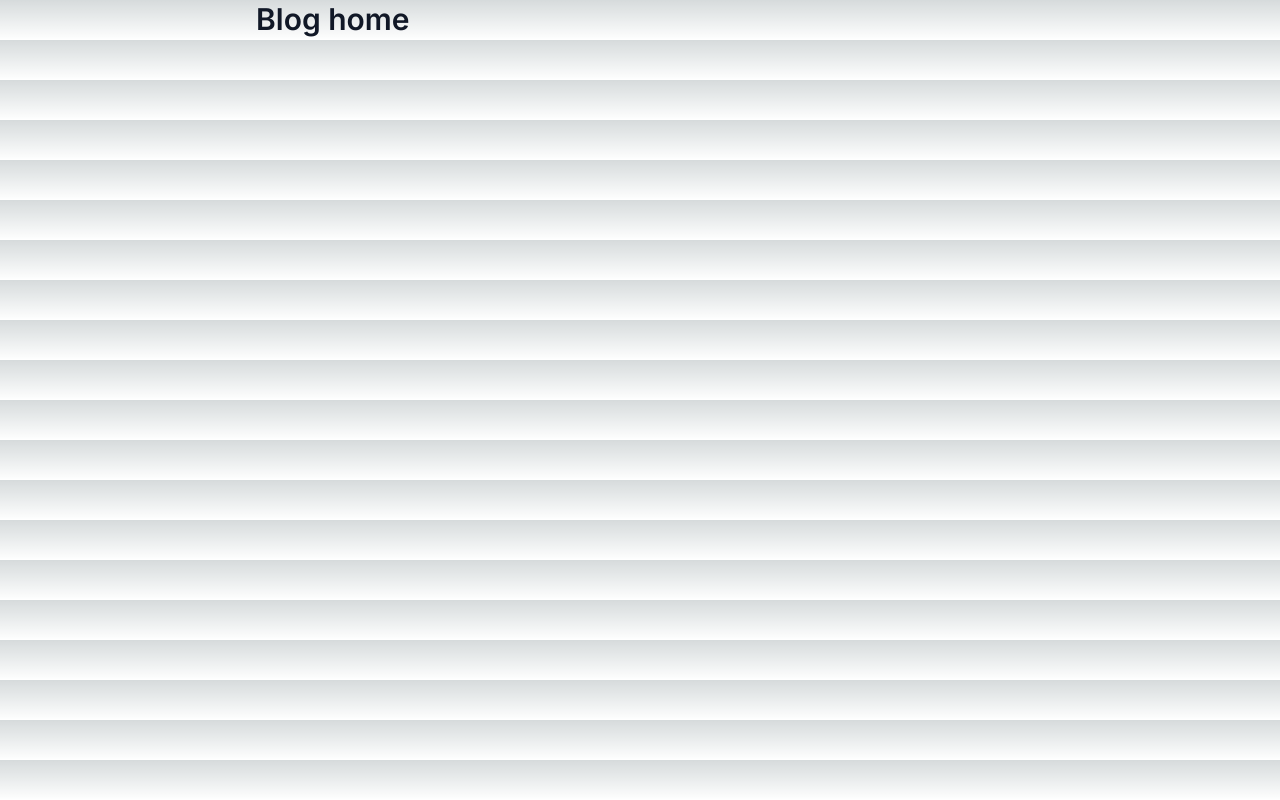
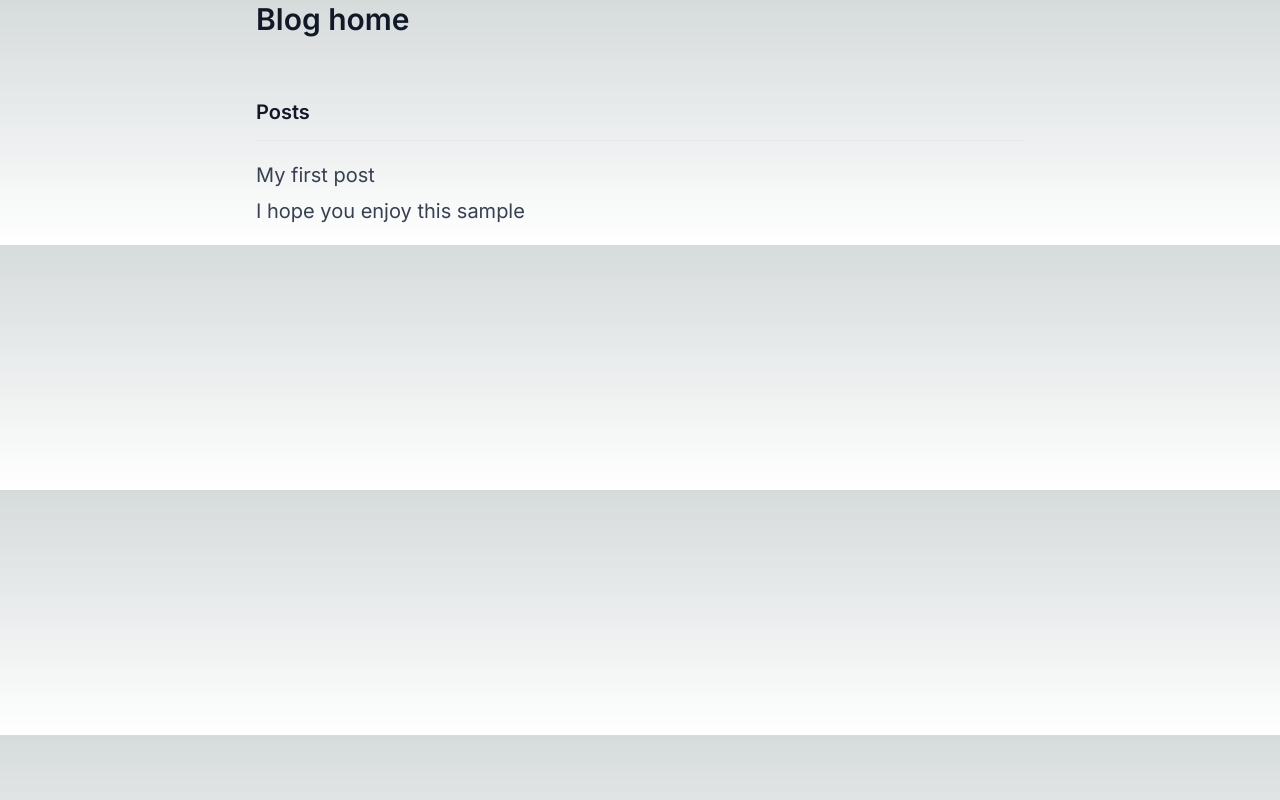
Before and after one commit to zghost10/Blog-Template-Next, a Next.js app: page / in a window 1280 px wide. Built offline with nearby package versions, Linux system fonts and the light colour scheme.

Commit message:
feat: simply adds a post list to blog home

```diff
--- a/app/page.tsx
+++ b/app/page.tsx
@@ -1,12 +1,39 @@
 import { Container } from "@/components/container";
+import { getPostList } from "@/lib/blog";
+import { IPost } from "@/types/blog";
 
-const Page = () => {
+const Page = async () => {
+  const posts = await getPostList();
+
+  const PostList = () => {
+    if(posts){
+      return posts.map((post, key) => {
+        if(post){
+          let { frontmatter } = post;
+          return (
+            <div key={key} className="flex flex-col py-4">
+              <h5>{frontmatter.title}</h5>
+              <h6>{frontmatter.description}</h6>
+            </div>
+          )
+        }
+      })
+    }else{
+      return <>no posts</>
+    }
+  }
+
   return <>
     <title>Home - Blog</title>
 
     <Container>
       <article className="prose lg:prose-xl dark:prose-invert">
         <h3>Blog home</h3>
+
+        <div className="grid grid-cols-1 divide-y">
+          <h4>Posts</h4>
+          <PostList/>
+        </div>
       </article>
     </Container>
   </>
--- a/lib/blog.ts
+++ b/lib/blog.ts
@@ -1,11 +1,29 @@
-import { readFile } from "fs/promises";
-import { join } from "path";
+import { readFile, readdir } from "fs/promises";
+import { extname, join } from "path";
 import matter from 'front-matter';
 import { IPost } from "@/types/blog";
+import { readdirSync } from "fs";
 
 const POSTS_DIR_NAME = 'posts';
 const EXTENSION = '.mdx';
 const postsDirectory = join(process.cwd(), POSTS_DIR_NAME);
+
+const removeExtension = (slug: string, extension = EXTENSION) => {
+  return slug.replace(extension,'');
+}
+
+const posts = readdirSync(postsDirectory).map(file => {
+  return removeExtension(file);
+});
+
+export const getPostList = async () => {
+  let list = posts.map(async slug => {
+    const post = await getPostBySlug(slug);
+    return post;
+  });
+  const postList = await Promise.all(list);
+  return postList;
+}
 
 export const getPostBySlug = async (slug: string) => {
   const postPath = join(postsDirectory,slug+EXTENSION);
@@ -17,6 +35,9 @@ export const getPostBySlug = async (slug: string) => {
         content: body as string
       }
     })
-    .catch(() => console.log('Post not found!'));
+    .catch(() => {
+      console.log('Post not found!');
+      return undefined;
+    });
   return post;
 }
```
